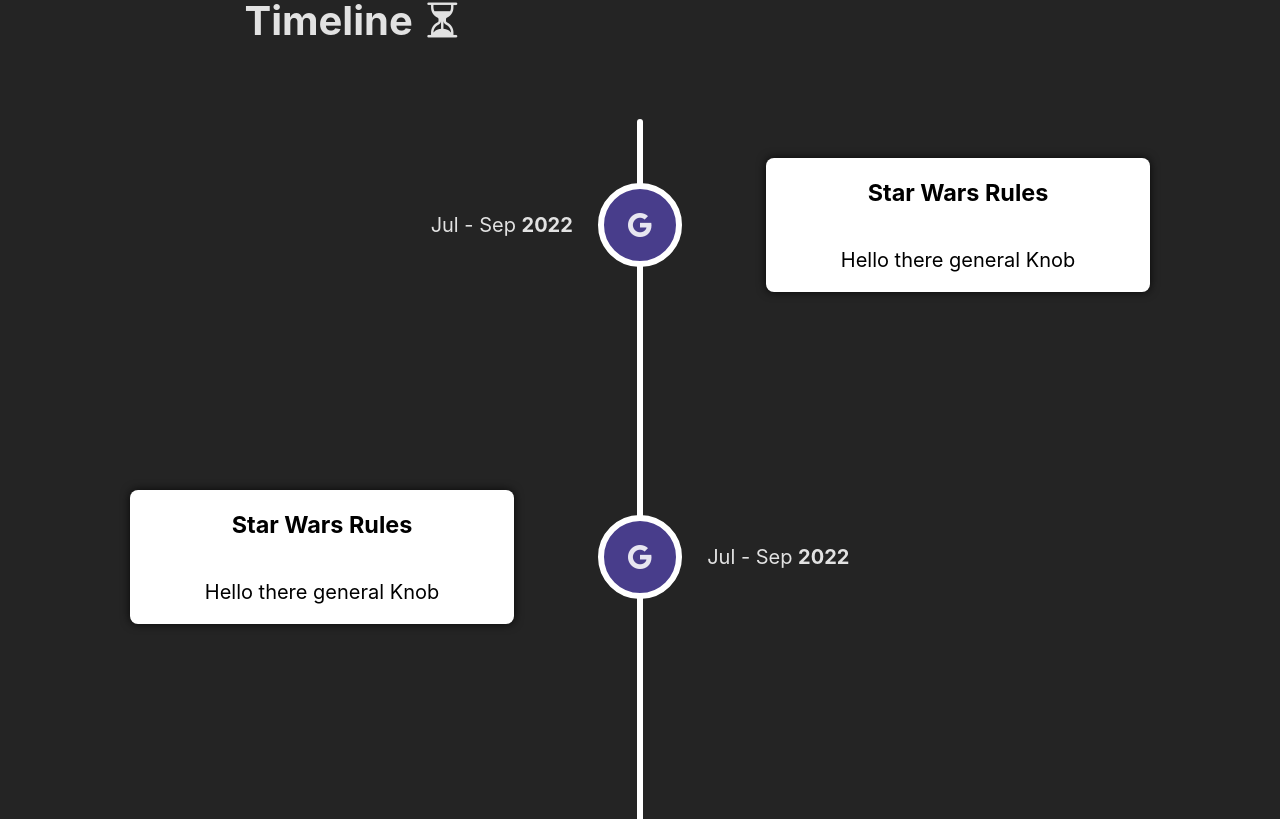
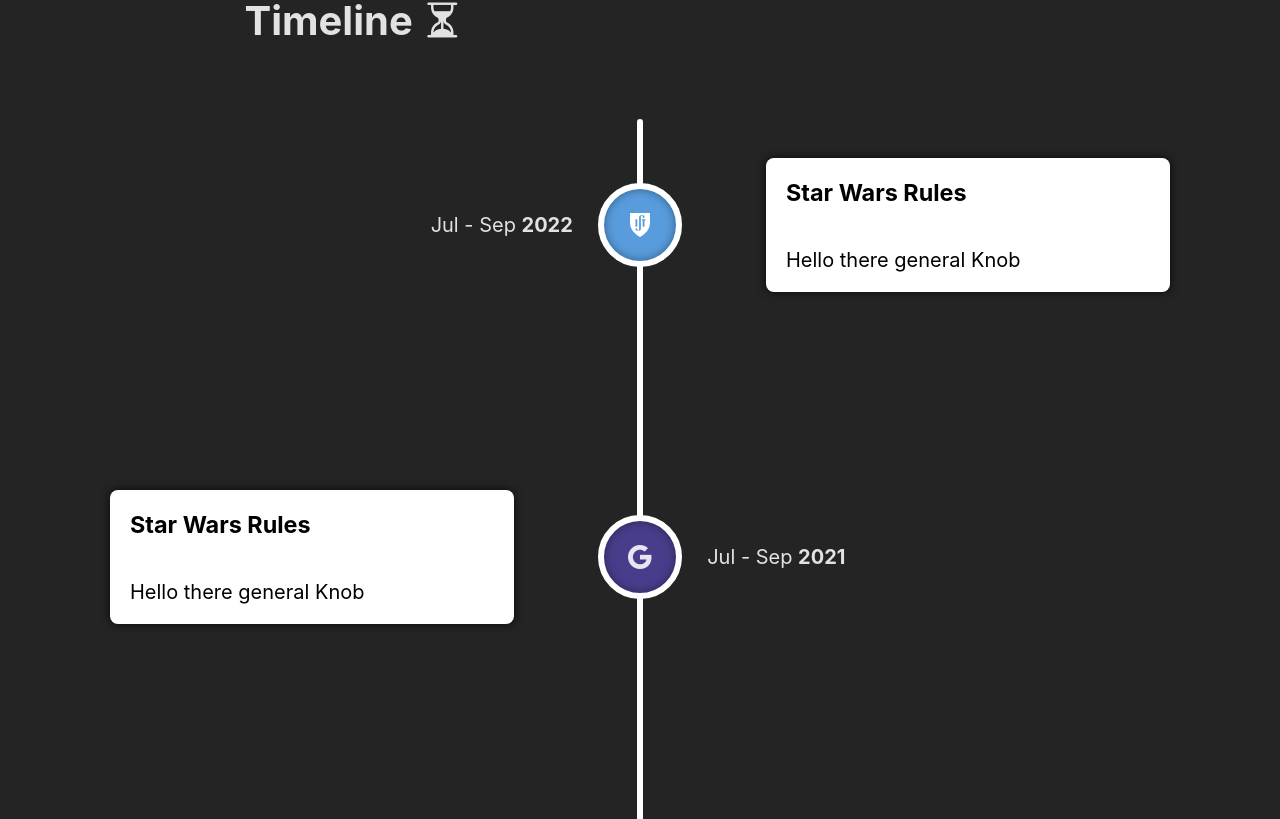
Before and after one commit to sdrrv/sdrrv.github.io, a React (Vite) app: page / in a window 1280 px wide. Shown: the part 1721-2540 px from the top of the page. Built offline with nearby package versions, Linux system fonts and the light colour scheme.

Commit message:
Svgs added, icons now styled

```diff
--- a/src/Components/TimeLine/TimeLine.component.scss
+++ b/src/Components/TimeLine/TimeLine.component.scss
@@ -24,6 +24,7 @@
   justify-content: space-between;
 
   &_icon {
+    z-index: 1;
     position: relative;
     display: flex;
     justify-content: center;
@@ -50,7 +51,7 @@
       border: solid white 6px;
       border-radius: 50%;
       background-color: darkslateblue;
-      //box-shadow: 0 0 10px rgba(0, 0, 0, 0.2);
+      box-shadow: inset 0 0 10px rgba(0, 0, 0, 0.4);
     }
 
     &_date {
@@ -65,9 +66,9 @@
       }
     }
     &_content {
+      padding: 0 0 0 20px;
       display: flex;
       flex-direction: column;
-      align-items: center;
       position: absolute;
       border-radius: 8px;
       box-shadow: 0 0 10px rgba(0, 0, 0, 0.8);
@@ -95,4 +96,6 @@
 }
 
 .test {
+  width: 1.5em;
+  height: 1.5em;
 }
--- a/src/Components/TimeLine/TimeLine.tsx
+++ b/src/Components/TimeLine/TimeLine.tsx
@@ -3,6 +3,7 @@
 import "react-vertical-timeline-component/style.min.css";
 import ScrollToButton from "../ScrollToButton/ScrollToButton";
 import TimeLineElement from "./TimeLineElement";
+import TecnicoSVG from "../../assets/TecnicoSVG";
 
 type TimeLineProps = {
   selfReference: MutableRefObject<null>;
@@ -17,15 +18,16 @@
 }: TimeLineProps) {
   return (
     <>
-      <section ref={selfReference} className="test">
+      <section ref={selfReference}>
         <ScrollToButton reference={previousReference} toPrevious={true} />
         <h2 className="timeline-title">
           Timeline <i className="bi bi-hourglass-split timeline-title-icon" />
         </h2>
         <div className="timeline">
           <TimeLineElement
+            color="#589CDD"
             reversed={true}
-            iconNode={<i className="bi bi-google" />}
+            iconNode={<TecnicoSVG />}
             dateNode={
               <>
                 Jul - Sep <b>2022</b>
@@ -40,7 +42,7 @@
             iconNode={<i className="bi bi-google" />}
             dateNode={
               <>
-                Jul - Sep <b>2022</b>
+                Jul - Sep <b>2021</b>
               </>
             }
           >
--- a/src/Components/TimeLine/TimeLineElement.tsx
+++ b/src/Components/TimeLine/TimeLineElement.tsx
@@ -1,5 +1,5 @@
 import { motion } from "framer-motion";
-import React from "react";
+import React, { CSSProperties } from "react";
 import "./TimeLine.component.scss";
 
 type TimeLineElementProps = {
@@ -7,6 +7,7 @@
   reversed?: boolean;
   dateNode?: React.ReactNode;
   iconNode?: React.ReactNode;
+  color?: string;
 };
 
 function TimeLineElement({
@@ -14,13 +15,14 @@
   dateNode,
   children,
   iconNode,
+  color,
 }: TimeLineElementProps) {
   return (
     <motion.div className="timeline_icon">
       <motion.div
         className="timeline_icon_icon"
-        whileHover={{ scale: 1.2 }}
-        whileTap={{ scale: 1 }}
+        style={{ backgroundColor: color ? color : "darkslateblue" }}
+        whileHover={{ scale: 1.15 }}
         transition={{ duration: 0.1 }}
       >
         {iconNode}
--- a/src/assets/TecnicoSVG.tsx
+++ b/src/assets/TecnicoSVG.tsx
@@ -1,15 +1,22 @@
 type TecnicoSVGProps = {
   className?: string;
+  size?: string;
+  color?: string;
 };
 
-function TecnicoSVG({ className }: TecnicoSVGProps) {
+function TecnicoSVG({ className, size, color }: TecnicoSVGProps) {
   return (
-    <svg width="24" height="24" className={className}>
+    <svg width={size} height={size} className={className}>
       <path
         d="M17.328 7.582h-.833v6.206H14.69V7.582h-.832V6.337h3.469v1.245zM12.886 4.36v11.407c0 1.48-1.21 2.245-2.702 2.245-1.49 0-2.71-.647-2.71-1.902 0-.493.404-.892.902-.892a.896.896 0 0 1 .9.892c0 .912.074 1.53.908 1.53.897 0 .897-.62.897-1.873l.001-11.407c0-1.477 1.21-2.243 2.7-2.243 1.491 0 2.711.644 2.711 1.9a.897.897 0 0 1-.902.893.896.896 0 0 1-.9-.892c0-.912-.074-1.53-.908-1.53-.898 0-.898.62-.898 1.872zm-5.41 1.977h1.798l.003 7.447H7.474zM1.993.008v10.067c0 9.062 9.989 13.917 9.989 13.917s10.026-4.855 10.026-13.917V.009z"
-        fill="#fff"
+        fill={color}
       />
     </svg>
   );
 }
+
+TecnicoSVG.defaultProps = {
+  size: "24px",
+  color: "#fff",
+};
 export default TecnicoSVG;
```
